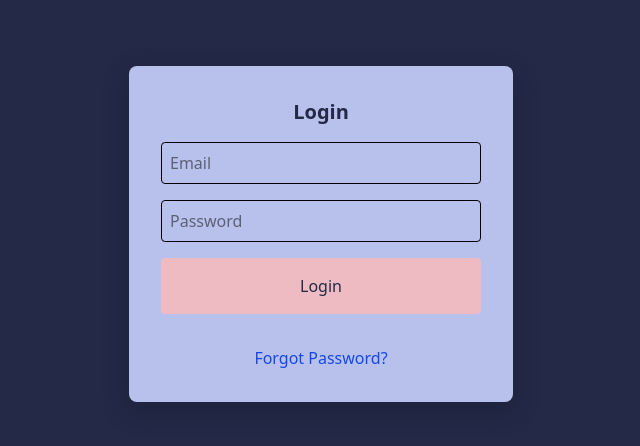
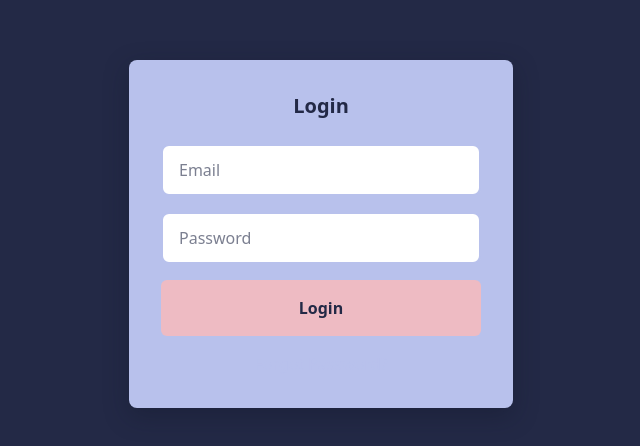
Before and after one commit to odedsam/realtime-collab-next-ts, a Next.js app: page /login in a window 1280 px wide. Shown: the part 166-612 px from the top of the page, without its empty margins (319-959 px from the left). Built offline with nearby package versions, Linux system fonts and the light colour scheme.

Commit message:
dep-management

```diff
--- a/package.json
+++ b/package.json
@@ -37,6 +37,7 @@
   },
   "devDependencies": {
     "@eslint/eslintrc": "^3",
+    "@stylistic/stylelint-config": "^2.0.0",
     "@tailwindcss/postcss": "^4",
     "@types/bcrypt": "^5.0.2",
     "@types/jsonwebtoken": "^9.0.9",
@@ -50,10 +51,6 @@
     "prettier": "^3.6.2",
     "prettier-plugin-tailwindcss": "^0.6.13",
     "rimraf": "^6.0.1",
-    "stylelint": "^16.21.0",
-    "stylelint-config-prettier": "^9.0.5",
-    "stylelint-config-recess-order": "^7.1.0",
-    "stylelint-order": "^7.0.0",
     "tailwindcss": "^4",
     "ts-prune": "^0.10.3",
     "tsx": "^4.20.3",
--- a/src/app/globals.css
+++ b/src/app/globals.css
@@ -2,15 +2,15 @@
 @import 'tw-animate-css';
 
 :root {
-  --background: #ffffff;
+  --background: #fff;
   --foreground: #171717;
   --clr-lay: #232946;
   --clr-main: #b8c1ec;
   --clr-pink: #eebbc3;
   --clr-stroke: #121629;
   --clr-headline: #fffffe;
-  --shadow-soft: 0 4px 12px rgba(35, 41, 70, 0.2);
-  --shadow-strong: 0 8px 24px rgba(18, 22, 41, 0.35);
+  --shadow-soft: 0 4px 12px rgb(35 41 70 / 20%);
+  --shadow-strong: 0 8px 24px rgb(18 22 41 / 35%);
 }
 
 @theme inline {
@@ -36,31 +36,38 @@
   }
 }
 
+body {
+  font-family: var(--font-sans);
+  color: var(--foreground);
+  background: var(--background);
+}
+
 @layer components {
+  .input {
+    @apply text-lay border-main placeholder:text-lay/60 focus:border-lay rounded-lg border-2 bg-gray-300 px-4 py-3 transition-colors outline-none focus:bg-gray-200;
+  }
+
+  .input-error {
+    @apply text-lay border-pnk placeholder:text-lay/60 focus:border-stroke w-full rounded-lg border-2 bg-gray-300 px-4 py-3 transition-colors outline-none focus:bg-gray-200;
+  }
+
   .card {
     @apply bg-main text-lay border-stroke rounded-lg;
   }
+
   .btn {
-    @apply bg-pnk text-lay w-full px-8 py-4 hover:opacity-80 rounded-sm;
+    @apply bg-pnk text-lay w-full rounded-md px-8 py-4 font-bold hover:opacity-80;
   }
 }
 
-body {
-  background: var(--background);
-  color: var(--foreground);
-  font-family: var(--font-sans);
+/* Box Shadows & Gradients */
+.shad-soft {
+  box-shadow: 0 4px 12px rgb(35 41 70 / 20%);
 }
 
-/* Box Shadows */
-
-.shad-soft {
-  box-shadow: 0 4px 12px rgba(35, 41, 70, 0.2);
+.shad-str {
+  box-shadow: 0 8px 24px rgb(18 22 41 / 35%);
 }
-.shad-str {
-  box-shadow: 0 8px 24px rgba(18, 22, 41, 0.35);
-}
-
-/* Gradients  */
 
 .grad-main {
   background: linear-gradient(135deg, #b8c1ec, #eebbc3);
@@ -69,3 +76,18 @@ body {
 .grad-deep {
   background: radial-gradient(circle at center, #232946, #121629);
 }
+
+.input {
+  @apply text-lay border-main placeholder:text-lay/60 focus:border-lay bg-background focus:bg-main/5 w-full rounded-lg border-2 px-4 py-3 transition-colors outline-none;
+}
+
+.input-error {
+  @apply text-lay border-pnk placeholder:text-lay/60 focus:border-stroke bg-background focus:bg-pnk/5 w-full rounded-lg border-2 px-4 py-3 transition-colors outline-none;
+}
+
+.mar {
+  display: flex;
+  width: 50px;
+  text-align: center;
+  height: 2;
+}
--- a/src/app/login/page.tsx
+++ b/src/app/login/page.tsx
@@ -1,4 +1,3 @@
-//login
 'use client';
 import { useState } from 'react';
 import { useRouter } from 'next/navigation';
@@ -7,44 +6,72 @@ import Link from 'next/link';
 export default function LoginPage() {
   const [email, setEmail] = useState('');
   const [password, setPassword] = useState('');
+  const [error, setError] = useState('');
+  const [isLoading, setIsLoading] = useState(false);
   const router = useRouter();
 
-  const handleLogin = async () => {
+  const handleSubmit = async (e: React.FormEvent<HTMLFormElement>) => {
+    e.preventDefault();
+    setIsLoading(true);
+    setError('');
+
+    try {
       const res = await fetch('/api/auth/login', {
         method: 'POST',
+        headers: {
+          'Content-Type': 'application/json',
+        },
         body: JSON.stringify({ email, password }),
       });
 
       if (res.ok) {
         router.push('/dashboard');
       } else {
-      alert('Login failed');
+        const data = await res.json();
+        setError(data.message || 'Login failed');
+      }
+    } catch (err) {
+      setError('Something went wrong. Please try again.');
+    } finally {
+      setIsLoading(false);
     }
   };
 
   return (
     <div className="bg-lay flex min-h-screen items-center justify-center">
-      <div className="card shad-str w-full max-w-sm space-y-4 p-8">
-        <h1 className="text-lay text-center text-xl font-semibold">Login</h1>
+      <div className="card shad-str w-full max-w-sm p-8">
+        <h1 className="text-lay mb-6 text-center text-xl font-semibold">Login</h1>
+
+        <form onSubmit={handleSubmit} className="w-full space-y-4">
           <input
             type="email"
-          className="w-full rounded border p-2 text-black"
+            className="input"
             placeholder="Email"
             value={email}
             onChange={(e) => setEmail(e.target.value)}
+            required
+            disabled={isLoading}
           />
+
           <input
             type="password"
-          className="w-full rounded border p-2 text-black"
+            className="input"
             placeholder="Password"
             value={password}
             onChange={(e) => setPassword(e.target.value)}
+            required
+            disabled={isLoading}
           />
-        <button onClick={handleLogin} className="btn">
-          Login
+
+          {error && <div className="text-pnk text-center text-sm">{error}</div>}
+
+          <button type="submit" className="btn" disabled={isLoading}>
+            {isLoading ? 'Logging in...' : 'Login'}
           </button>
+        </form>
+
         <div className="mt-4 text-center">
-          <Link href="/auth/forgot-password" className="text-blue-700 hover:underline">
+          <Link href="/auth/forgot-password" className="text-main hover:text-pnk transition-colors">
             Forgot Password?
           </Link>
         </div>
```
Also changed, not shown: .stylelintrc.json (deleted), 1 other file (tests, documents, lock files or other folders). Lines whose indentation alone changed are shown as unchanged.
